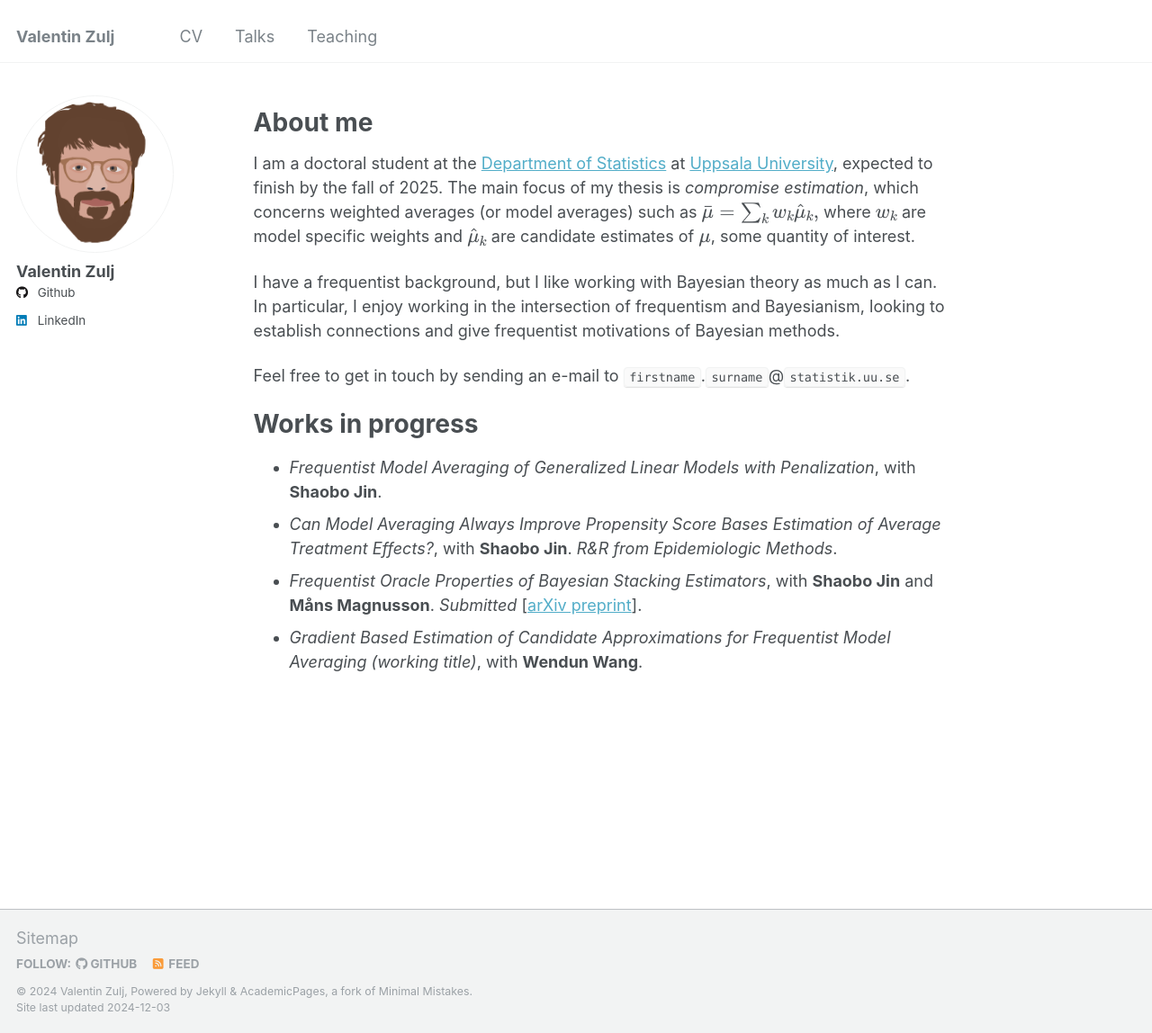
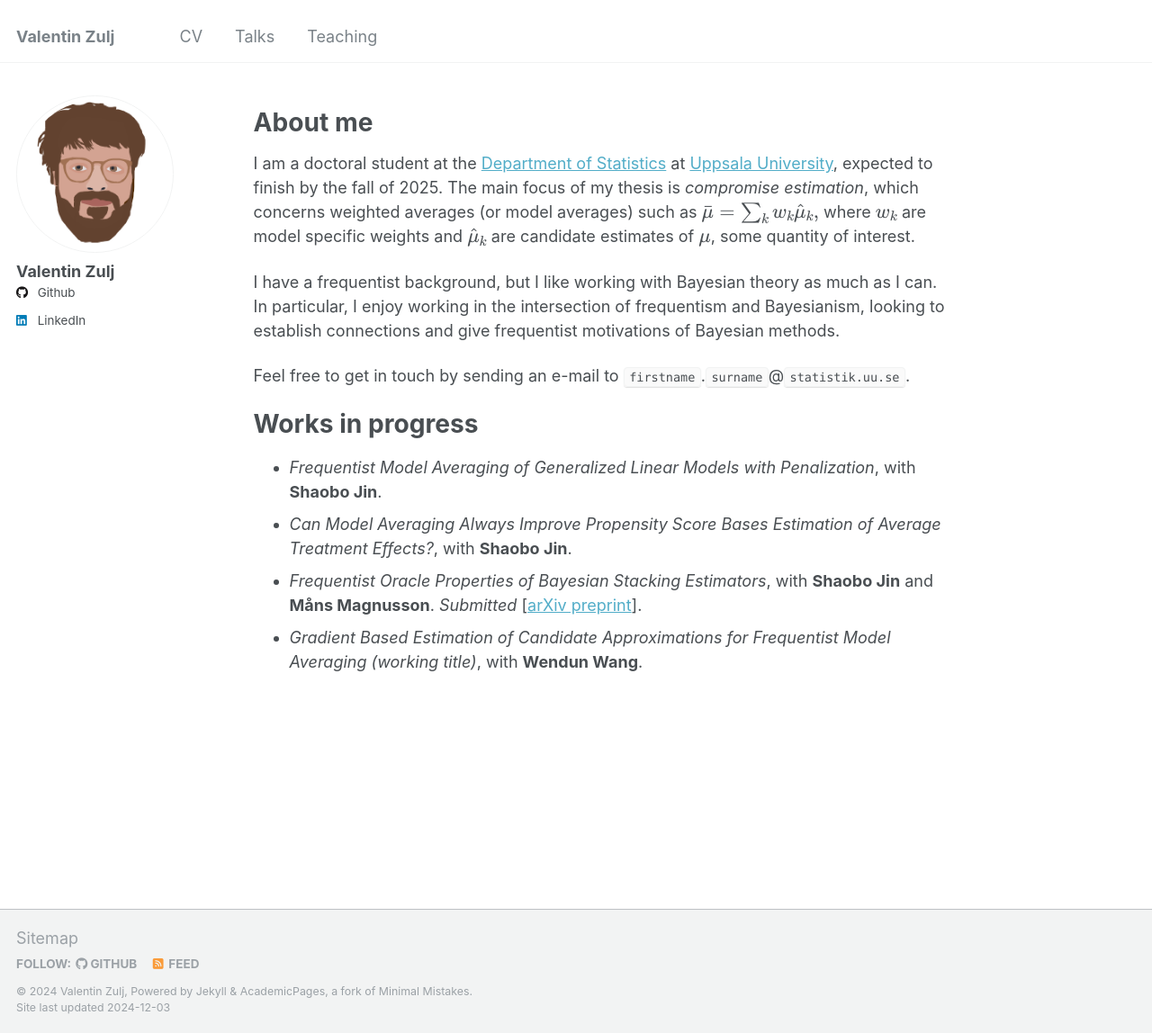
Before and after one commit to valentinzulj/valentinzulj.github.io, a Jekyll site: the page built from _pages/about.md, in a window 1280 px wide and 1148 px high. Shown: the whole window at 90% size. Built offline with Jekyll 4.4.1, drawn with Linux system fonts in a browser that asks for light colours.

Commit message:
removed epidemiologic methods

```diff
--- a/_pages/about.md
+++ b/_pages/about.md
@@ -20,7 +20,7 @@ Feel free to get in touch by sending an e-mail to `firstname`.`surname`@`statist
 Works in progress
 ======
 + *Frequentist Model Averaging of Generalized Linear Models with Penalization*, with **Shaobo Jin**.
-+ *Can Model Averaging Always Improve Propensity Score Bases Estimation of Average Treatment Effects?*, with **Shaobo Jin**. *R&R from Epidemiologic Methods*.
++ *Can Model Averaging Always Improve Propensity Score Bases Estimation of Average Treatment Effects?*, with **Shaobo Jin**.
 + *Frequentist Oracle Properties of Bayesian Stacking Estimators*, with **Shaobo Jin** and **Måns Magnusson**. *Submitted* [[arXiv preprint](https://arxiv.org/abs/2411.01884)].
 + *Gradient Based Estimation of Candidate Approximations for
 Frequentist Model Averaging (working title)*, with **Wendun Wang**.
```
